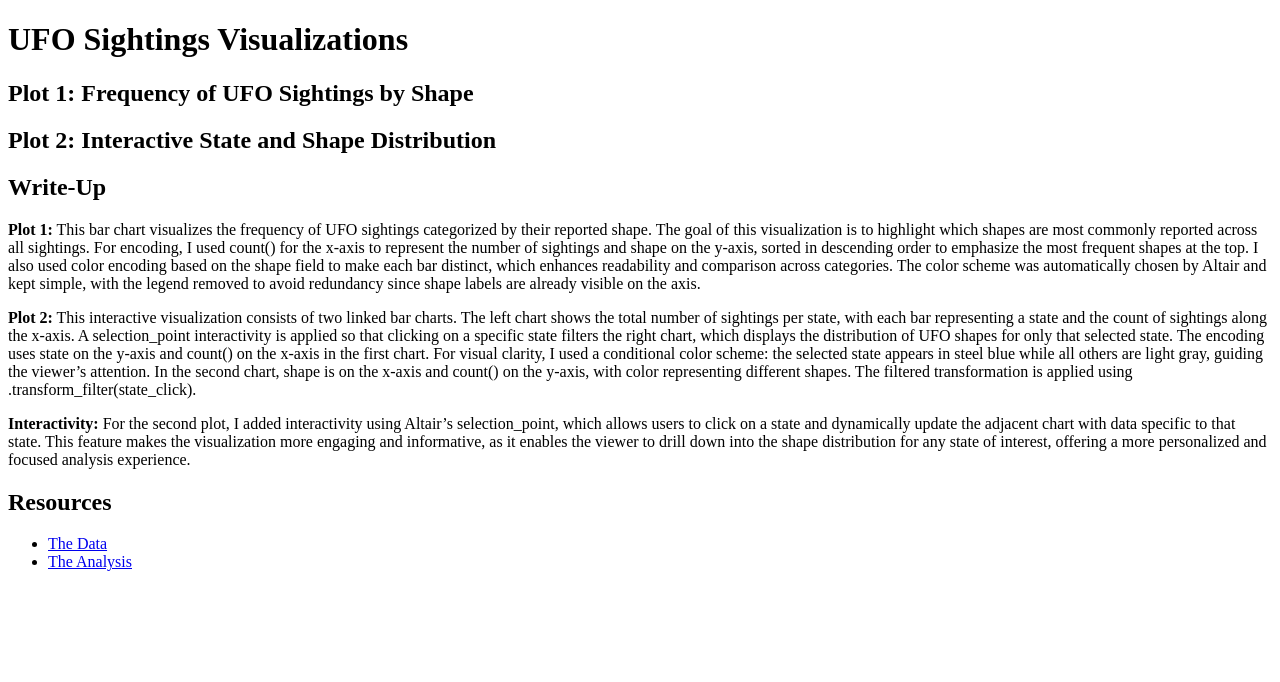
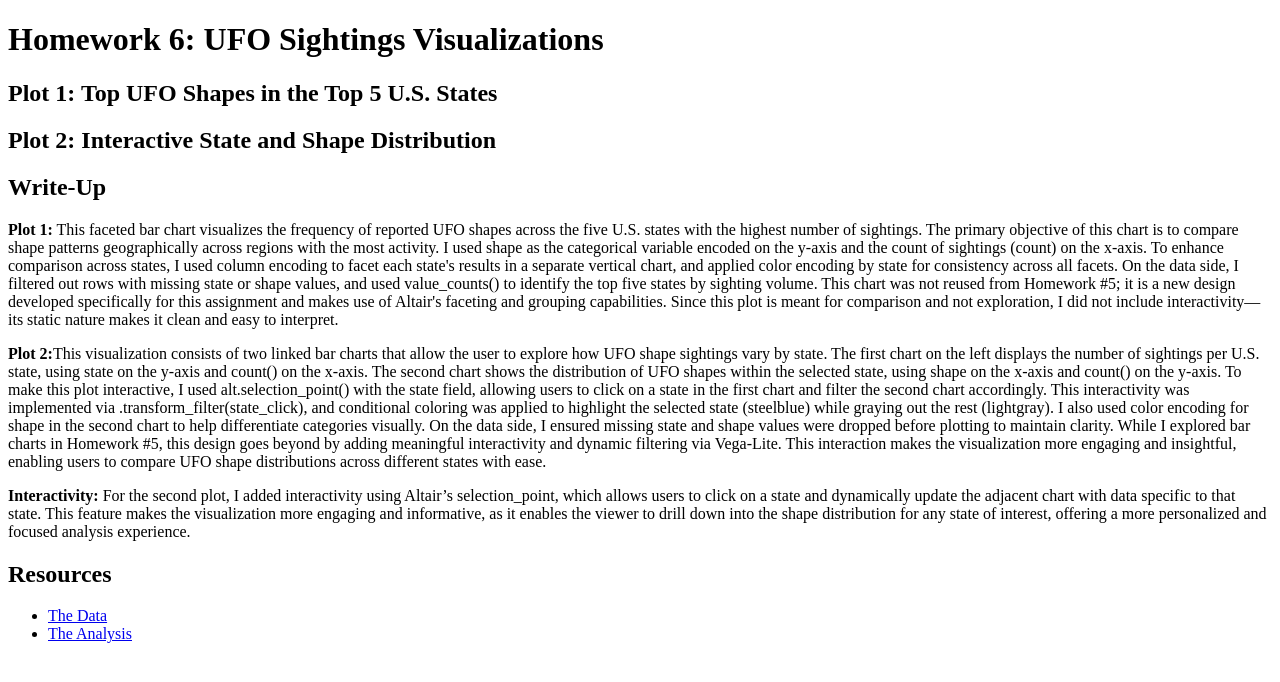
Before and after one commit to rjawale2/is445-hw5, a plain HTML site: page index.html in a window 1280 px wide. Drawn offline with Linux system fonts and the light colour scheme; a script that the page names is missing.

Commit message:
index.html

```diff
--- a/index.html
+++ b/index.html
@@ -9,9 +9,9 @@
 </head>
 <body>
 
-<h1>UFO Sightings Visualizations</h1>
+<h1>Homework 6: UFO Sightings Visualizations</h1>
 
-<h2>Plot 1: Frequency of UFO Sightings by Shape</h2>
+<h2>Plot 1: Top UFO Shapes in the Top 5 U.S. States</h2>
 <div id="vis1"></div>
 
 <h2>Plot 2: Interactive State and Shape Distribution</h2>
@@ -23,8 +23,8 @@
 </script>
 
 <h2>Write-Up</h2>
-<p><strong>Plot 1:</strong> This bar chart visualizes the frequency of UFO sightings categorized by their reported shape. The goal of this visualization is to highlight which shapes are most commonly reported across all sightings. For encoding, I used count() for the x-axis to represent the number of sightings and shape on the y-axis, sorted in descending order to emphasize the most frequent shapes at the top. I also used color encoding based on the shape field to make each bar distinct, which enhances readability and comparison across categories. The color scheme was automatically chosen by Altair and kept simple, with the legend removed to avoid redundancy since shape labels are already visible on the axis.</p>
-<p><strong>Plot 2:</strong> This interactive visualization consists of two linked bar charts. The left chart shows the total number of sightings per state, with each bar representing a state and the count of sightings along the x-axis. A selection_point interactivity is applied so that clicking on a specific state filters the right chart, which displays the distribution of UFO shapes for only that selected state. The encoding uses state on the y-axis and count() on the x-axis in the first chart. For visual clarity, I used a conditional color scheme: the selected state appears in steel blue while all others are light gray, guiding the viewer’s attention. In the second chart, shape is on the x-axis and count() on the y-axis, with color representing different shapes. The filtered transformation is applied using .transform_filter(state_click).</p>
+<p><strong>Plot 1:</strong> This faceted bar chart visualizes the frequency of reported UFO shapes across the five U.S. states with the highest number of sightings. The primary objective of this chart is to compare shape patterns geographically across regions with the most activity. I used shape as the categorical variable encoded on the y-axis and the count of sightings (count) on the x-axis. To enhance comparison across states, I used column encoding to facet each state's results in a separate vertical chart, and applied color encoding by state for consistency across all facets. On the data side, I filtered out rows with missing state or shape values, and used value_counts() to identify the top five states by sighting volume. This chart was not reused from Homework #5; it is a new design developed specifically for this assignment and makes use of Altair's faceting and grouping capabilities. Since this plot is meant for comparison and not exploration, I did not include interactivity—its static nature makes it clean and easy to interpret.</p>
+<p><strong>Plot 2:</strong>This visualization consists of two linked bar charts that allow the user to explore how UFO shape sightings vary by state. The first chart on the left displays the number of sightings per U.S. state, using state on the y-axis and count() on the x-axis. The second chart shows the distribution of UFO shapes within the selected state, using shape on the x-axis and count() on the y-axis. To make this plot interactive, I used alt.selection_point() with the state field, allowing users to click on a state in the first chart and filter the second chart accordingly. This interactivity was implemented via .transform_filter(state_click), and conditional coloring was applied to highlight the selected state (steelblue) while graying out the rest (lightgray). I also used color encoding for shape in the second chart to help differentiate categories visually. On the data side, I ensured missing state and shape values were dropped before plotting to maintain clarity. While I explored bar charts in Homework #5, this design goes beyond by adding meaningful interactivity and dynamic filtering via Vega-Lite. This interaction makes the visualization more engaging and insightful, enabling users to compare UFO shape distributions across different states with ease.</p>
 <p><strong>Interactivity:</strong> For the second plot, I added interactivity using Altair’s selection_point, which allows users to click on a state and dynamically update the adjacent chart with data specific to that state. This feature makes the visualization more engaging and informative, as it enables the viewer to drill down into the shape distribution for any state of interest, offering a more personalized and focused analysis experience.</p>
 
 <h2>Resources</h2>
```
